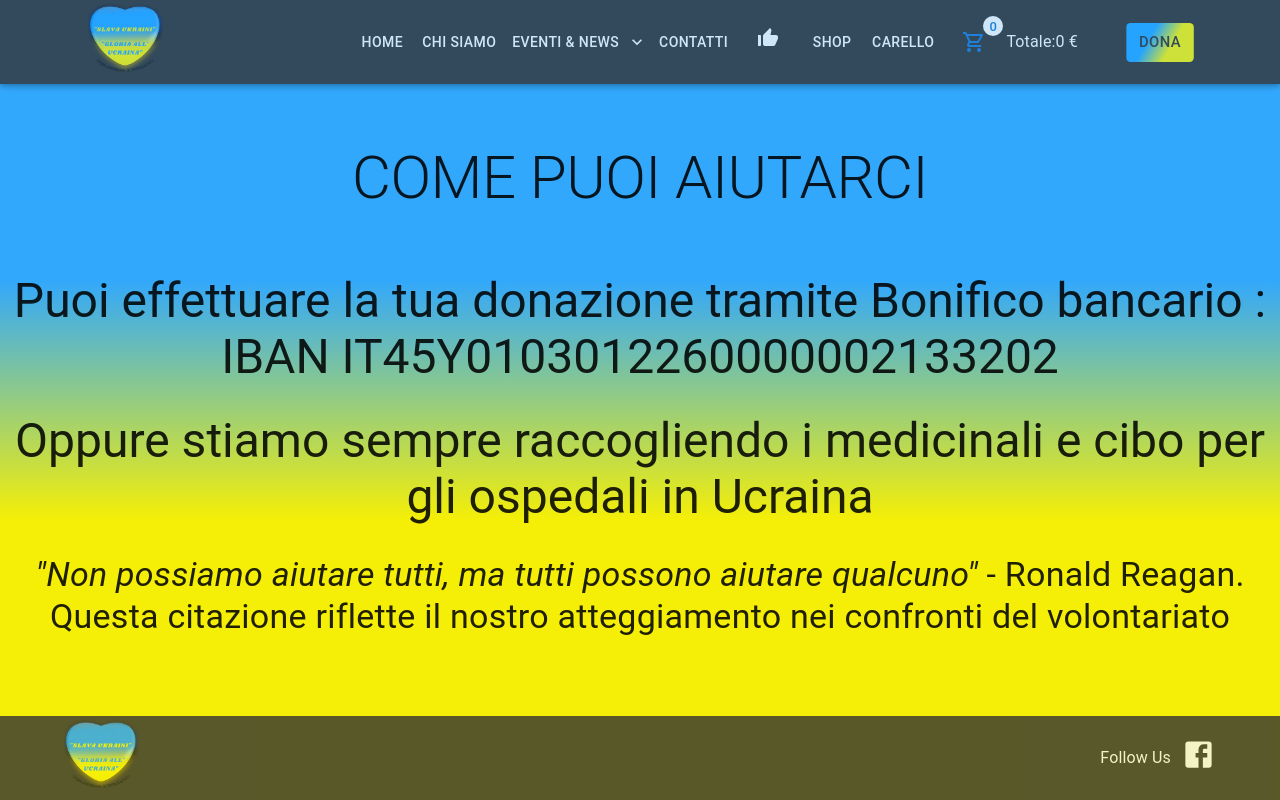
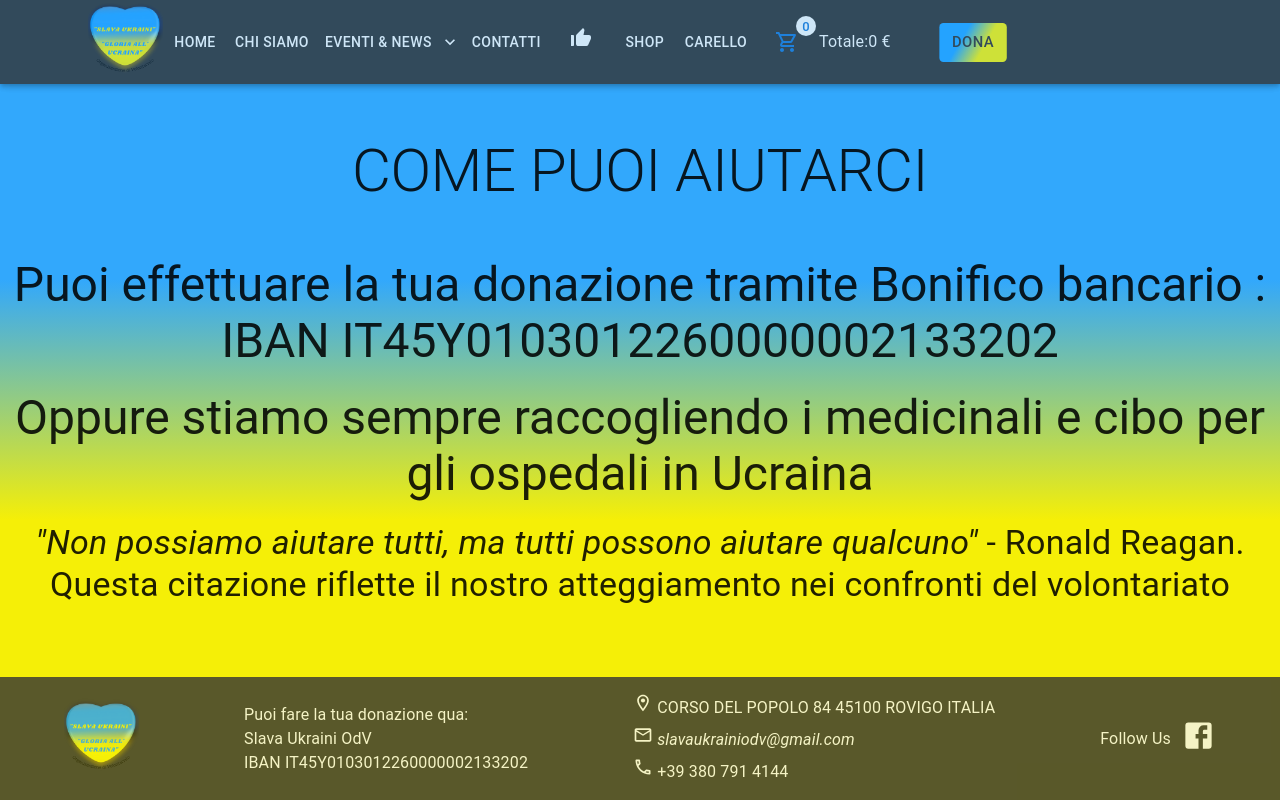
Before and after one commit to KDaniyil/slava-ukraini, a React (Create React App) app: page /donation in a window 1280 px wide. Built offline with nearby package versions, Linux system fonts and the light colour scheme.

Commit message:
add styles

```diff
--- a/src/components/ContactsDetails/ContactsDetails.scss
+++ b/src/components/ContactsDetails/ContactsDetails.scss
@@ -11,4 +11,25 @@
         margin-top: 30px;
         color: #333;
     }
+
 }
+.email a{
+    &:hover{
+        color: rgb(50, 168, 252);
+    }
+}
+
+.footer-list{
+    list-style: none;
+    display: flex;
+    flex-direction: column;
+    gap: 5px;
+    padding: 0;
+    a{
+        text-decoration: none;
+        font-style: italic;
+        font-size: 16px;
+        margin-top: 30px;
+        color: whitesmoke;
+    }
+}
--- a/src/components/ContactsDetails/ContactsDetails.tsx
+++ b/src/components/ContactsDetails/ContactsDetails.tsx
@@ -3,15 +3,15 @@ import LocalPostOfficeOutlinedIcon from '@mui/icons-material/LocalPostOfficeOutl
 import LocalPhoneOutlinedIcon from '@mui/icons-material/LocalPhoneOutlined'
 import { Link } from 'react-router-dom'
 import "./ContactsDetails.scss"
-import Map from 'components/Map/Map'
 
-type Props = {}
+type Props = {
+    nameOfClass?: string
+}
 
-const ContactsDetails = (props: Props) => {
+const ContactsDetails = ({nameOfClass = "contacts-list"}: Props) => {
     return (
         <>
-        <Map/>
-            <ul className="contacts-list">
+            <ul className={nameOfClass}>
                 <li className="address">
                     <LocationOnOutlinedIcon fontSize="small" /> CORSO DEL POPOLO
                     84 45100 ROVIGO ITALIA
--- a/src/components/Logo/Logo.tsx
+++ b/src/components/Logo/Logo.tsx
@@ -1,12 +1,10 @@
 import { Typography } from '@mui/material'
-import { hover } from '@testing-library/user-event/dist/hover'
 import logo from 'assets/logo.png'
-import { transform } from 'typescript'
 
 type Props = {}
 const Logo = (props: Props) => {
     return (
-        <Typography variant="h6" component="div" sx={{ flexGrow: 1 }}>
+        <Typography variant="h6" component="div">
             <img
                 style={{ height: '75px', width: '75px' }}
                 src={logo}
--- a/src/components/MenuIcons/MenuIcons.scss
+++ b/src/components/MenuIcons/MenuIcons.scss
@@ -8,7 +8,7 @@
     }
     .icon-fb{
         &:hover{
-            color: rgb(56, 56, 216);
+            color: rgb(50, 168, 252);
             transition: all .3s ease;
         }
     }
--- a/src/components/ProductsList/ProductsListItem.tsx
+++ b/src/components/ProductsList/ProductsListItem.tsx
@@ -7,7 +7,6 @@ import FavoriteIcon from '@mui/icons-material/Favorite'
 import { useAppDispatch, useAppSelector } from 'redux/hooks'
 import { addLike, removeLike } from 'redux/likeReducer'
 import { addProductToCart } from 'redux/cartReducer'
-import { Link } from 'react-router-dom'
 
 type Props = {
     product: Product
@@ -25,7 +24,7 @@ const ProductsListItem = ({ product }: Props) => {
             <CardContent className="product-card">
                 <Button
                     variant="outlined"
-                    className='like-btn'
+                    className="like-btn"
                     onClick={() =>
                         isLiked
                             ? dispatch(removeLike(product.id))
@@ -39,9 +38,7 @@ const ProductsListItem = ({ product }: Props) => {
                 </div>
                 <div className="card-content">
                     <div className="card-content-title">
-                        <Link to={`/products/${product.id}`}>
-                            Titolo: {product.title}
-                        </Link>
+                        Titolo: {product.title}
                     </div>
                     <div className="card-content-description">
                         Descrizione: {product.description}
--- a/src/container/App/App.tsx
+++ b/src/container/App/App.tsx
@@ -13,7 +13,6 @@ import { Route, Routes } from 'react-router-dom'
 import './App.scss'
 import Donation from 'pages/Donation/Donation'
 import CheckoutPage from 'pages/Checkout/CheckoutPage'
-import ProductPage from 'pages/Product/ProductPage'
 import CategoryPage from 'pages/CategoryPage/CategoryPage'
 import ThumbPage from 'pages/ThumbPage/ThumbPage'
 
@@ -21,21 +20,15 @@ type Props = {}
 
 const App = (props: Props) => {
     return (
-        <div className='app'>
+        <div className="app">
             <StyledEngineProvider injectFirst>
                 <CssBaseline />
                 <Header />
                 <Routes>
-                    <Route
-                        path="/"
-                        element={<Home />}
-                    />
+                    <Route path="/" element={<Home />} />
                     <Route path="posts/:id" element={<SinglePost />} />
                     <Route path="about-us" element={<AboutUs />} />
-                    <Route
-                        path="posts"
-                        element={<NewsEvents />}
-                    />
+                    <Route path="posts" element={<NewsEvents />} />
                     <Route
                         path="category/:category"
                         element={<CategoryPage />}
@@ -43,7 +36,7 @@ const App = (props: Props) => {
                     <Route path="contacts" element={<Contacts />} />
                     <Route path="favorites" element={<ThumbPage />} />
                     <Route path="shop" element={<Shopping />} />
-                    <Route path="products/:id" element={<ProductPage />} />
+
                     <Route path="cart" element={<CartPage />} />
                     <Route path="checkout" element={<CheckoutPage />} />
                     <Route path="donation" element={<Donation />} />
--- a/src/container/Footer/Footer.scss
+++ b/src/container/Footer/Footer.scss
@@ -6,6 +6,7 @@
 }
 .footerMenu{
     display: flex;
+    justify-content: space-between;
     align-items: center;
     color: whitesmoke;
 }
--- a/src/container/Footer/Footer.tsx
+++ b/src/container/Footer/Footer.tsx
@@ -1,4 +1,5 @@
 import { Container } from '@mui/material'
+import ContactsDetails from 'components/ContactsDetails/ContactsDetails'
 import Logo from 'components/Logo/Logo'
 import MenuIcons from 'components/MenuIcons/MenuIcons'
 import './Footer.scss'
@@ -9,6 +10,8 @@ const Footer = (props: Props) => {
             <Container>
                 <div className="footerMenu">
                     <Logo />
+                    <div>Puoi fare la tua donazione qua: <br /> Slava Ukraini OdV <br /> IBAN IT45Y0103012260000002133202</div>
+                    <ContactsDetails nameOfClass='footer-list'/>
                     <MenuIcons />
                 </div>
             </Container>
--- /dev/null
+++ b/src/pages/Checkout/CheckoutPage.scss
@@ -0,0 +1,21 @@
+.checkout{
+    display: flex;
+    flex-direction: column;
+    align-items: center;
+}
+
+.checkout-form{
+    width: 400px;
+    display: flex;
+    flex-direction: column;
+    gap: 10px;
+    &-input{
+        width: 100%;
+        input{
+            width: 100%;
+        }
+    }
+    &-btn{
+        width: 100%;
+    }
+}
--- a/src/pages/Checkout/CheckoutPage.tsx
+++ b/src/pages/Checkout/CheckoutPage.tsx
@@ -1,6 +1,7 @@
 import axios from 'axios'
 import PageTitle from 'components/PageTitle/PageTitle'
 import { useState } from 'react'
+import "./CheckoutPage.scss"
 
 type Props = {}
 type Order = {
@@ -16,16 +17,17 @@ const CheckoutPage = (props: Props) => {
 
     const renderForm = () => {
         return (
-            <form onSubmit={orderSend}>
-                <div>
+            <form className='checkout-form' onSubmit={orderSend}>
+                <div className="checkout-input">
                     <input
                         type="text"
                         placeholder="Tuo nome"
                         value={orderData.name}
                         onChange={handleName}
+
                     />
                 </div>
-                <div>
+                <div className="checkout-input">
                     <input
                         type="text"
                         placeholder="Tuo indirizzo"
@@ -33,7 +35,7 @@ const CheckoutPage = (props: Props) => {
                         onChange={handleAddress}
                     />
                 </div>
-                <button type="submit">Invia</button>
+                <button className='checkout-btn' type="submit">Invia</button>
             </form>
         )
     }
@@ -79,10 +81,10 @@ const CheckoutPage = (props: Props) => {
             })
     }
     return (
-        <>
+        <div className='checkout'>
             <PageTitle title={'Checkout'} />
             {isOrderSend ? renderMessage() : renderForm()}
-        </>
+        </div>
     )
 }
 export default CheckoutPage
--- a/src/pages/Contacts/Contacts.tsx
+++ b/src/pages/Contacts/Contacts.tsx
@@ -1,13 +1,15 @@
 import { Container, Typography } from "@mui/material"
 import PageTitle from "components/PageTitle/PageTitle"
-import ContactsDetails from "components/ContactsDetails/ContactsDetails";
+import ContactsDetails from "components/ContactsDetails/ContactsDetails"
+import Map from 'components/Map/Map'
 
 type Props = {}
-const Contacts = ({}: Props) => {
+const Contacts = (props: Props) => {
     return <div>
     <Container>
         <PageTitle title="I nostri Contatti"/>
         <Typography textAlign="center" variant="h4" component="h4">SLAVA UKRAINI ODV</Typography>
+        <Map/>
         <ContactsDetails/>
     </Container>
     </div>
--- a/src/pages/Home/Home.tsx
+++ b/src/pages/Home/Home.tsx
@@ -5,6 +5,7 @@ import PageTitle from 'components/PageTitle/PageTitle'
 import PostsList from 'components/PostsList/PostsList'
 import Slider from 'components/Slider/Slider'
 import { postsArray } from 'utils/posts'
+import Map from 'components/Map/Map'
 
 type Props = {
 }
@@ -16,6 +17,7 @@ const Home = (props: Props) => {
                 <PageTitle title="Le ultime notizie:" />
                 <PostsList posts={postsArray.slice(-3)} />
                 <Typography variant="h4" component="h4">Noi siamo qui:</Typography>
+                <Map/>
                 <ContactsDetails />
             </Container>
 
```
